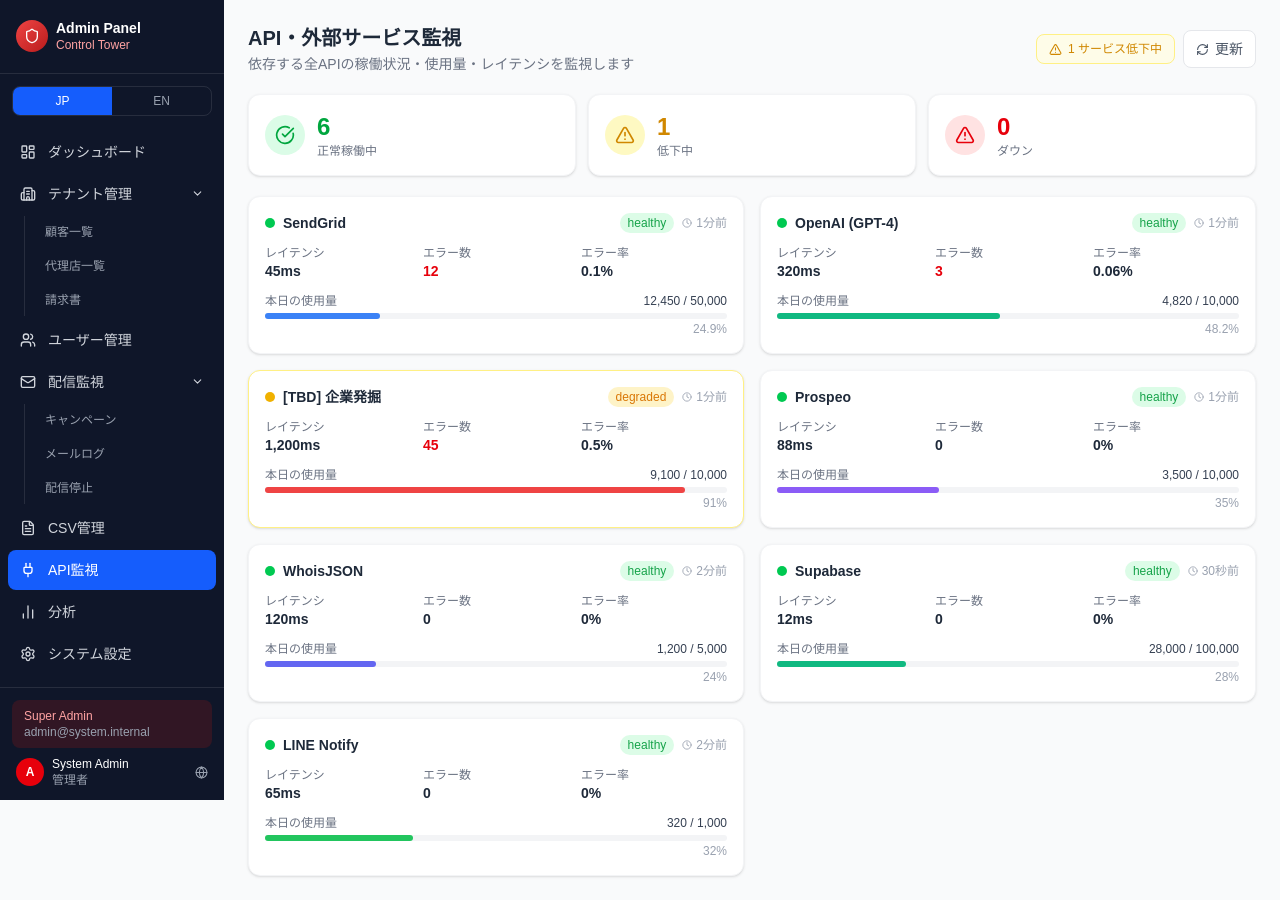
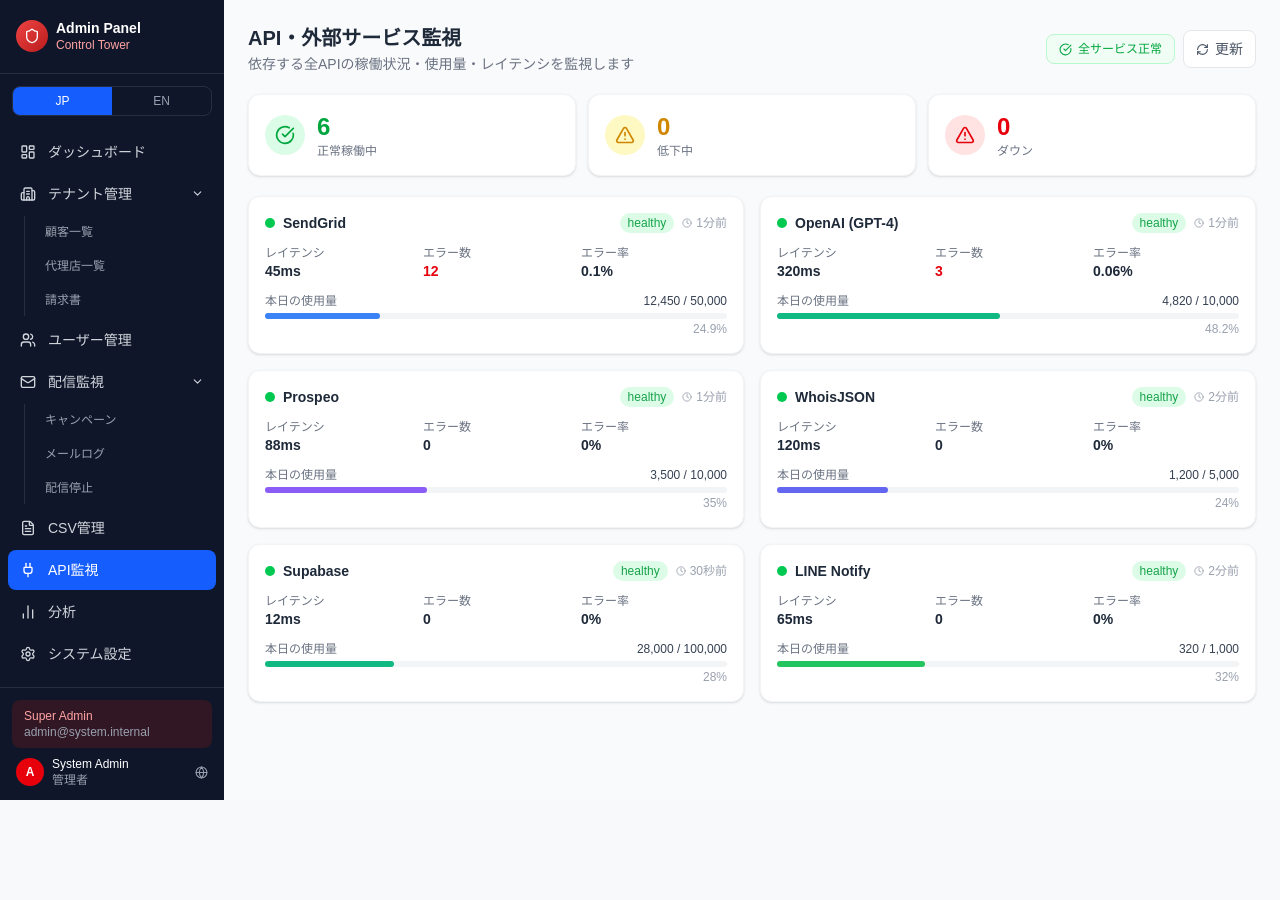
Before and after one commit to nn-nissy1010/freshbound, a Next.js app: page /admin/api-monitor in a window 1280 px wide. After the commit the page ends 800 px from the top, so only its background shows below. Built offline with nearby package versions, Linux system fonts and the light colour scheme.

Commit message:
feat: remove musubu card from API monitor (FA-07)

```diff
--- a/src/app/(admin)/admin/api-monitor/page.tsx
+++ b/src/app/(admin)/admin/api-monitor/page.tsx
@@ -28,18 +28,6 @@ const services = [
     errorRate: '0.06%',
     lastCheck: '1分前',
     color: '#10b981',
-  },
-  {
-    name: '[TBD] 企業発掘',
-    status: 'degraded',
-    latency: '1,200ms',
-    dailyUsage: 9100,
-    dailyLimit: 10000,
-    usagePct: 91.0,
-    errors: 45,
-    errorRate: '0.5%',
-    lastCheck: '1分前',
-    color: '#f59e0b',
   },
   {
     name: 'Prospeo',
```
